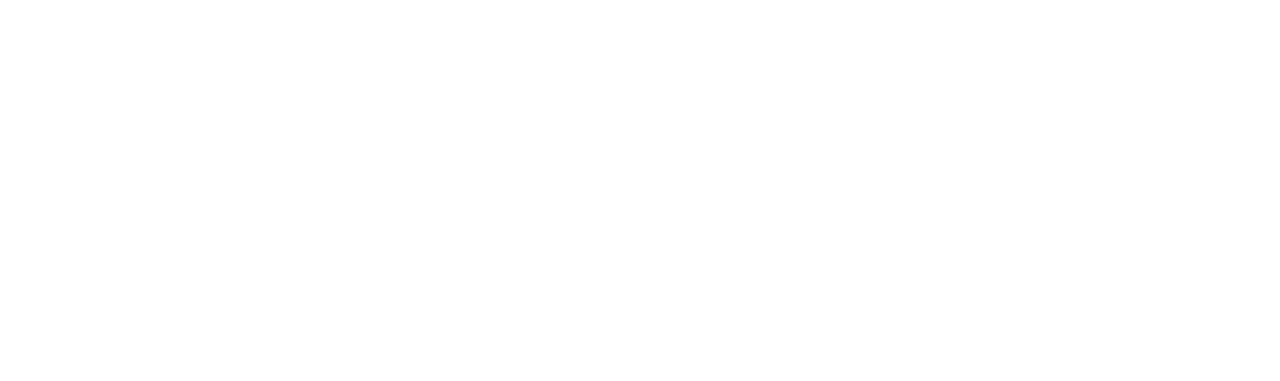
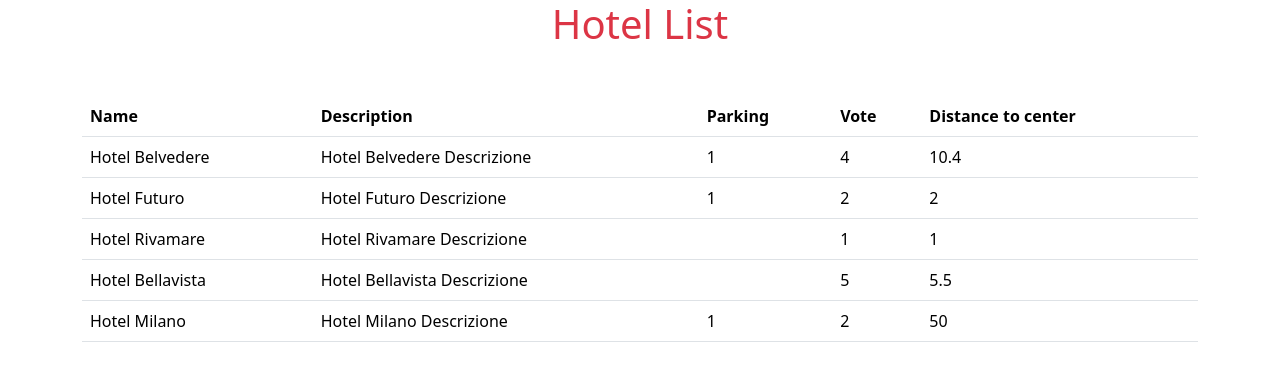
Before and after one commit to iTsGiuse/php-hotel, a PHP site: page / in a window 1280 px wide. Before the commit the part shown is empty. Shown: the top 381 px of the page. Run offline with PHP 8.4, Linux system fonts and the light colour scheme.

Commit message:
feat: add 'mostra a schermo gli hotel'

```diff
--- a/index.php
+++ b/index.php
@@ -1,3 +1,48 @@
+<?php
+
+$hotels = [
+    [
+        'name' => 'Hotel Belvedere',
+        'description' => 'Hotel Belvedere Descrizione',
+        'parking' => true,
+        'vote' => 4,
+        'distance_to_center' => 10.4
+    ],
+    [
+        'name' => 'Hotel Futuro',
+        'description' => 'Hotel Futuro Descrizione',
+        'parking' => true,
+        'vote' => 2,
+        'distance_to_center' => 2
+    ],
+    [
+        'name' => 'Hotel Rivamare',
+        'description' => 'Hotel Rivamare Descrizione',
+        'parking' => false,
+        'vote' => 1,
+        'distance_to_center' => 1
+    ],
+    [
+        'name' => 'Hotel Bellavista',
+        'description' => 'Hotel Bellavista Descrizione',
+        'parking' => false,
+        'vote' => 5,
+        'distance_to_center' => 5.5
+    ],
+    [
+        'name' => 'Hotel Milano',
+        'description' => 'Hotel Milano Descrizione',
+        'parking' => true,
+        'vote' => 2,
+        'distance_to_center' => 50
+    ],
+];
+
+?>
+
+
+
+
 <!DOCTYPE html>
 <html lang="en">
 <head>
@@ -8,10 +53,73 @@
 </head>
 <body>
 
-
+    <header>
+        <h1 class="text-center text-danger">Hotel List</h1>
+    </header>
+    <main>
+        <div class="container mt-5">
+            <table class="table">
+                <thead>
+                    <tr>
+                        <th scope="col">Name</th>
+                        <th scope="col">Description</th>
+                        <th scope="col">Parking</th>
+                        <th scope="col">Vote</th>
+                        <th scope="col">Distance to center</th>
+                    </tr>
+                </thead>
+                <tbody>
+                    <tr>
+                        <th><?= $hotels[0]['name'] ?></th>
+                        <td><?= $hotels[0]['description'] ?></td>
+                        <td><?= $hotels[0]['parking'] ?></td>
+                        <td><?= $hotels[0]['vote'] ?></td>
+                        <td><?= $hotels[0]['distance_to_center'] ?></td>
+                    </tr>
+                    <tr>
+                        <th><?= $hotels[1]['name'] ?></th>
+                        <td><?= $hotels[1]['description'] ?></td>
+                        <td><?= $hotels[1]['parking'] ?></td>
+                        <td><?= $hotels[1]['vote'] ?></td>
+                        <td><?= $hotels[1]['distance_to_center'] ?></td>
+                    </tr>
+                    <tr>
+                        <th><?= $hotels[2]['name'] ?></th>
+                        <td><?= $hotels[2]['description'] ?></td>
+                        <td><?= $hotels[2]['parking'] ?></td>
+                        <td><?= $hotels[2]['vote'] ?></td>
+                        <td><?= $hotels[2]['distance_to_center'] ?></td>
+                    </tr>
+                    <tr>
+                        <th><?= $hotels[3]['name'] ?></th>
+                        <td><?= $hotels[3]['description'] ?></td>
+                        <td><?= $hotels[3]['parking'] ?></td>
+                        <td><?= $hotels[3]['vote'] ?></td>
+                        <td><?= $hotels[3]['distance_to_center'] ?></td>
+                    </tr>
+                    <tr>
+                        <th><?= $hotels[4]['name'] ?></th>
+                        <td><?= $hotels[4]['description'] ?></td>
+                        <td><?= $hotels[4]['parking'] ?></td>
+                        <td><?= $hotels[4]['vote'] ?></td>
+                        <td><?= $hotels[4]['distance_to_center'] ?></td>
+                    </tr>
+                </tbody>
+            </table>
+        </div>
+    </main>
 
 
 
 <script src="https://cdn.jsdelivr.net/npm/bootstrap@5.3.3/dist/js/bootstrap.bundle.min.js" integrity="sha384-YvpcrYf0tY3lHB60NNkmXc5s9fDVZLESaAA55NDzOxhy9GkcIdslK1eN7N6jIeHz" crossorigin="anonymous"></script>
 </body>
 </html>
+
+
+<style>
+
+    tbody tr th:nth-child(1){
+        font-weight: normal !important;
+    }
+
+</style>
```
